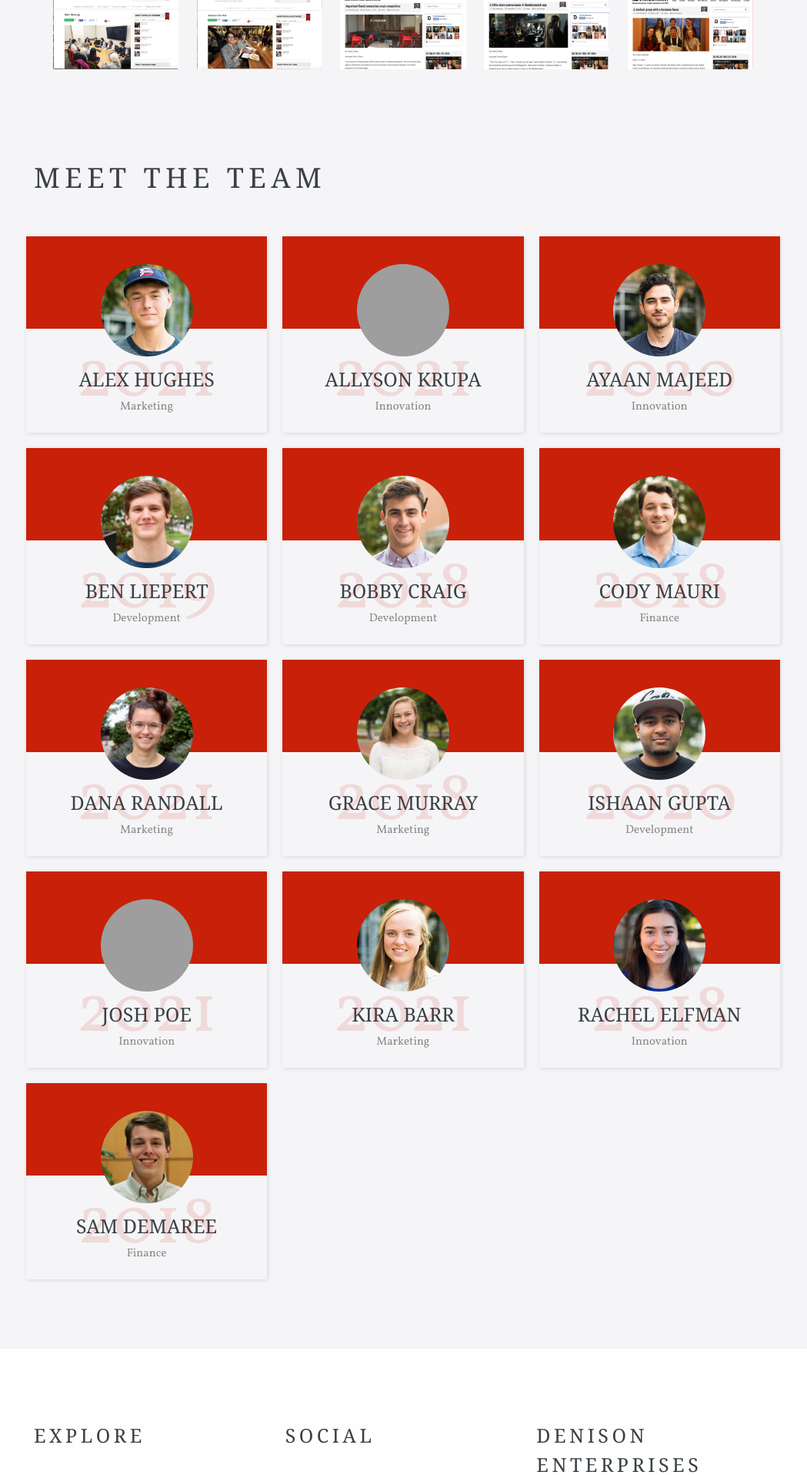
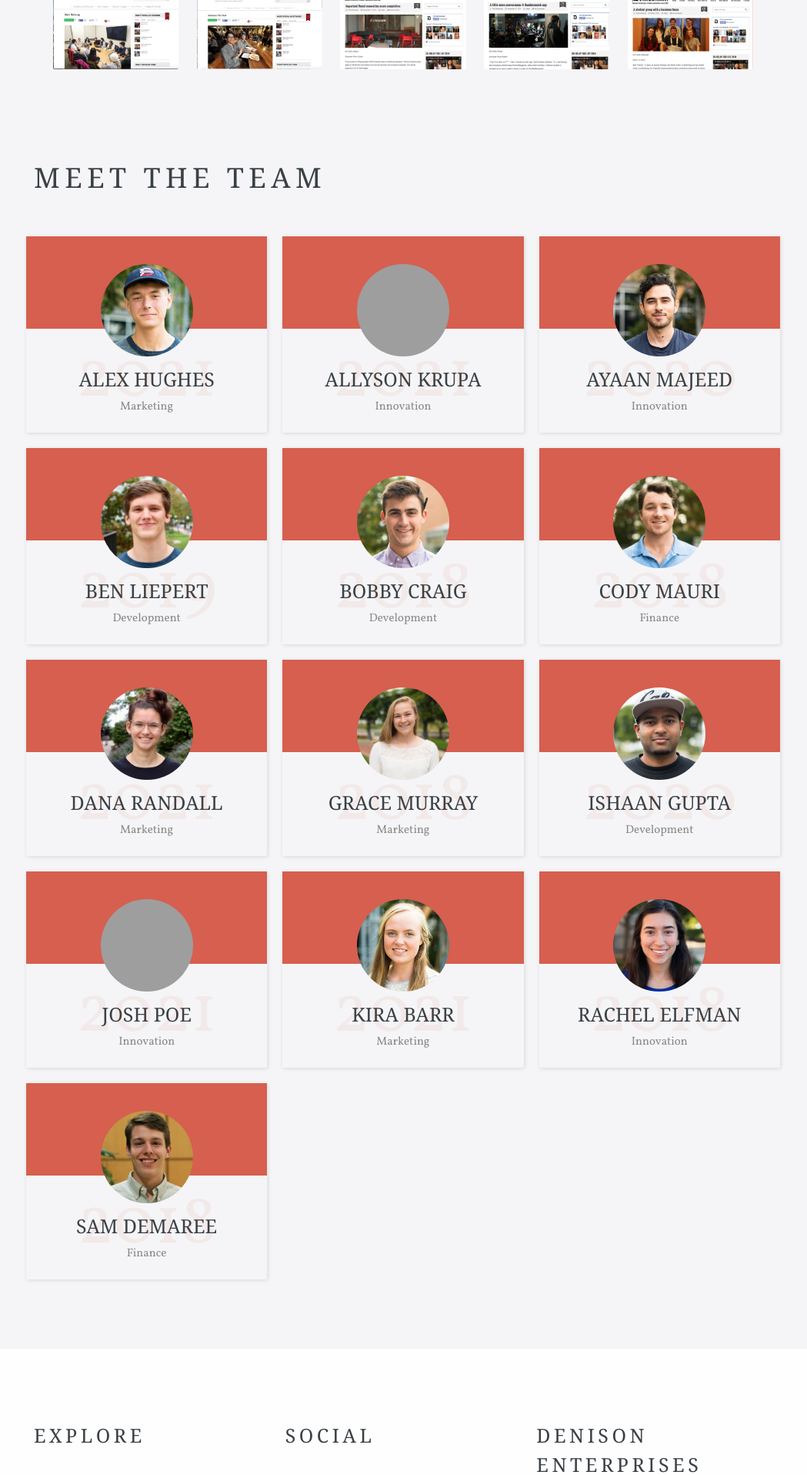
Before and after one commit to DenisonEnterprises/DenisonEnterprises.github.io, a Jekyll site: the page built from about.html, in a window 1280 px wide. Shown: the part 1355-3271 px from the top of the page at 77% size, without its empty margins (116-1165 px from the left). Built offline with Jekyll 4.4.1, drawn with Linux system fonts in a browser that asks for light colours; some web fonts are replaced; grey boxes are pictures that could not be loaded.

Commit message:
Color adjust

```diff
--- a/_sass/_layout.scss
+++ b/_sass/_layout.scss
@@ -226,7 +226,7 @@ section {
 		top: 0;
 		left: 0;
 		width: 100%;
-		background-color: rgba(201, 32, 9, 1); // color of box behind meet the team pics, last param is opacity
+		background-color: rgba(201, 32, 9, 0.7); // color of box behind meet the team pics, last param is opacity
 
 		img {
 			transform: translateY(30%);
@@ -262,7 +262,7 @@ section {
 		margin-bottom: 70px;
 		font-size: 7vw;
 		color: #c92009;
-		opacity: 0.12;
+		opacity: 0.05;
 
 		@media (max-width: $mobile-break) {
 			font-size: 16vw;
```
Also changed, not shown: 2 other files.
